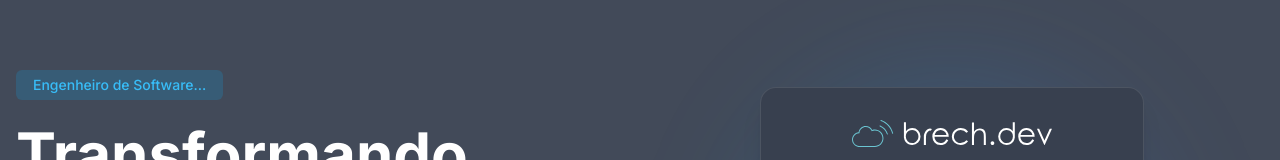
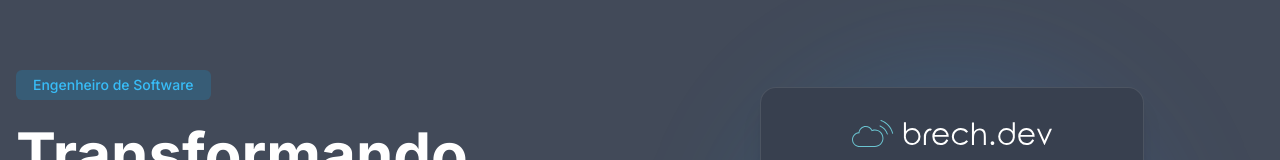
Before and after one commit to brunnorech/portifolio, a Next.js app: page / in a window 1280 px wide. Shown: the part 142-302 px from the top of the page. Built offline with nearby package versions, Linux system fonts and the light colour scheme.

Commit message:
testando restart do server

```diff
--- a/src/app/page.tsx
+++ b/src/app/page.tsx
@@ -97,7 +97,7 @@ export default function Home() {
       >
         <div className="md:w-1/2 space-y-6">
           <Badge className="bg-sky-500/20 text-sky-400 hover:bg-sky-500/20 px-4 py-1 text-sm">
-            Engenheiro de Software...
+            Engenheiro de Software
           </Badge>
           <h1 className="text-4xl md:text-6xl font-bold text-white leading-tight">
             Transformando ideias em{" "}
```
